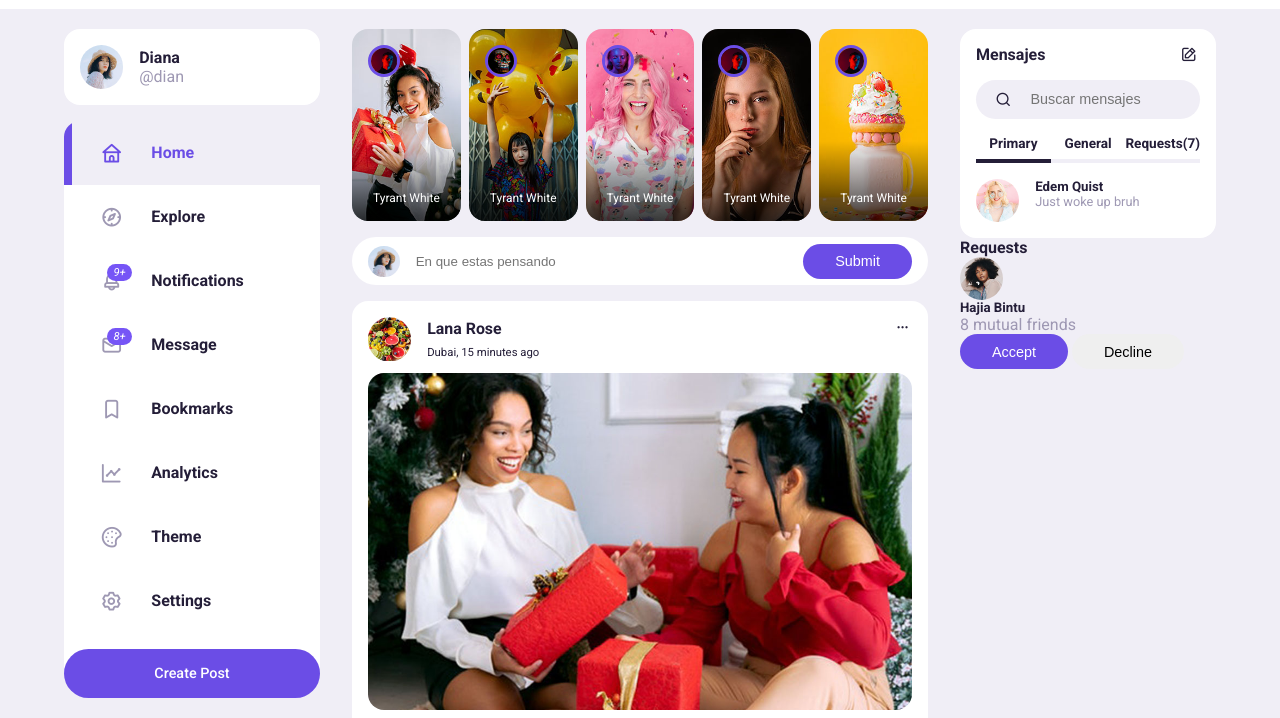
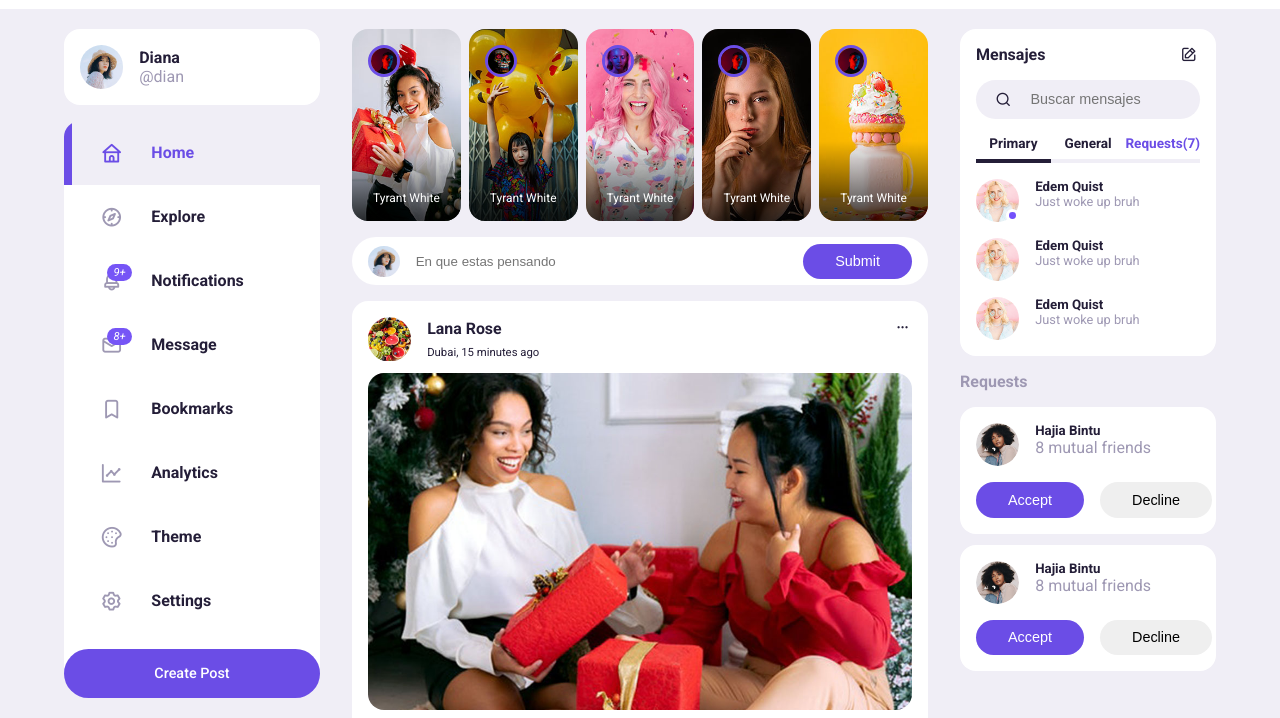
Before and after one commit to olivadariojose/mysocial, a plain HTML site: page index.html in a window 1280 px wide. Shown: the part 57-775 px from the top of the page. Drawn offline with nearby package versions, Linux system fonts and the light colour scheme.

Commit message:
requests section addedd

```diff
--- a/index.html
+++ b/index.html
@@ -348,6 +348,25 @@
                     <div class="message">
                         <div class="profile-photo">
                             <img src="./images/profile-17.jpg" alt="">
+                            <div class="active"></div>
+                        </div>
+                        <div class="message-body">
+                            <h5>Edem Quist</h5>
+                            <p class="text-muted">Just woke up bruh</p>
+                        </div>
+                    </div>
+                    <div class="message">
+                        <div class="profile-photo">
+                            <img src="./images/profile-17.jpg" alt="">
+                        </div>
+                        <div class="message-body">
+                            <h5>Edem Quist</h5>
+                            <p class="text-muted">Just woke up bruh</p>
+                        </div>
+                    </div>
+                    <div class="message">
+                        <div class="profile-photo">
+                            <img src="./images/profile-17.jpg" alt="">
                         </div>
                         <div class="message-body">
                             <h5>Edem Quist</h5>
@@ -369,11 +388,28 @@
                                 <p class="text-muted">
                                     8 mutual friends
                                 </p>
-                                <div class="action">
-                                    <button class="btn btn-primary">Accept</button>
-                                    <button class="btn">Decline</button>
-                                </div>
                             </div>
+                        </div>
+                        <div class="action">
+                            <button class="btn btn-primary">Accept</button>
+                            <button class="btn">Decline</button>
+                        </div>
+                    </div>
+                    <div class="request">
+                        <div class="info">
+                            <div class="profile-photo">
+                                <img src="./images/profile-3.jpg" alt="">
+                            </div>
+                            <div>
+                                <h5>Hajia Bintu</h5>
+                                <p class="text-muted">
+                                    8 mutual friends
+                                </p>
+                            </div>
+                        </div>
+                        <div class="action">
+                            <button class="btn btn-primary">Accept</button>
+                            <button class="btn">Decline</button>
                         </div>
                     </div>
                 </div>
--- a/style.css
+++ b/style.css
@@ -459,11 +459,24 @@ main .container .right{
     border-color: var(--color-dark);
 }
 
+.right .messages .message-requests{
+    color: var(--color-primary);
+}
+
 .right .messages .message{
     display: flex;
     gap: 1rem;
     margin-bottom: 1rem;
     align-items: start;
+}
+
+.right .message .profile-photo{
+    position: relative;
+    overflow: visible;
+}
+
+.right .profile-photo img{
+    border-radius: 50%;
 }
 
 .right .messages .message:last-child{
@@ -473,3 +486,43 @@ main .container .right{
 .right .messages .message p{
     font-size: 0.8rem;
 }
+
+.right .messages .message .profile-photo .active{
+    width: 0.8rem;
+    height: 0.8rem;
+    border-radius: 50%;
+    border: 3px solid var(--color-white);
+    background: var(--color-success);
+    position: absolute;
+    bottom: 0;
+    right:0;
+}
+
+/* ---------------------------- FRIEND REQUESTS */
+
+.right .friend-requests{
+    margin-top: 1rem;
+}
+
+.right .friend-requests h4{
+    color: var(--color-gray);
+    margin: 1rem 0;
+}
+
+.right .request{
+    background: var(--color-white);
+    padding: var(--card-padding);
+    border-radius: var(--card-border-radius);
+    margin-bottom: 0.7rem;
+}
+
+.right .request .info{
+    display: flex;
+    gap: 1rem;
+    margin-bottom: 1rem;
+}
+
+.right .request .action{
+    display: flex;
+    gap: 1rem;
+}
```
